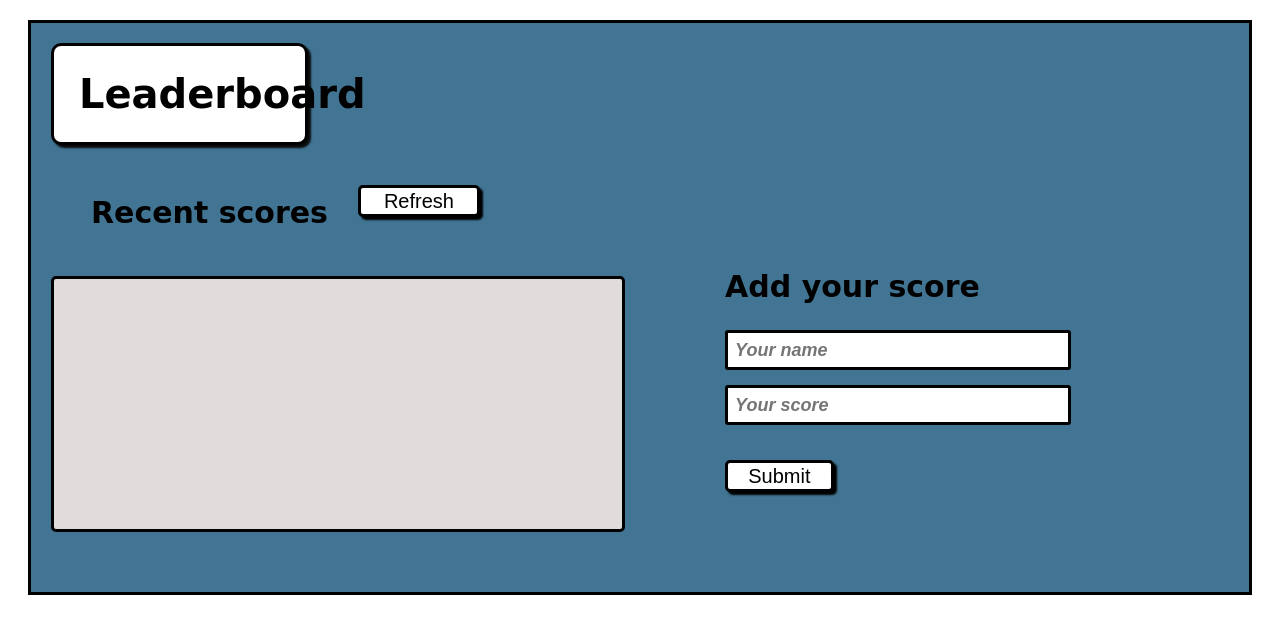
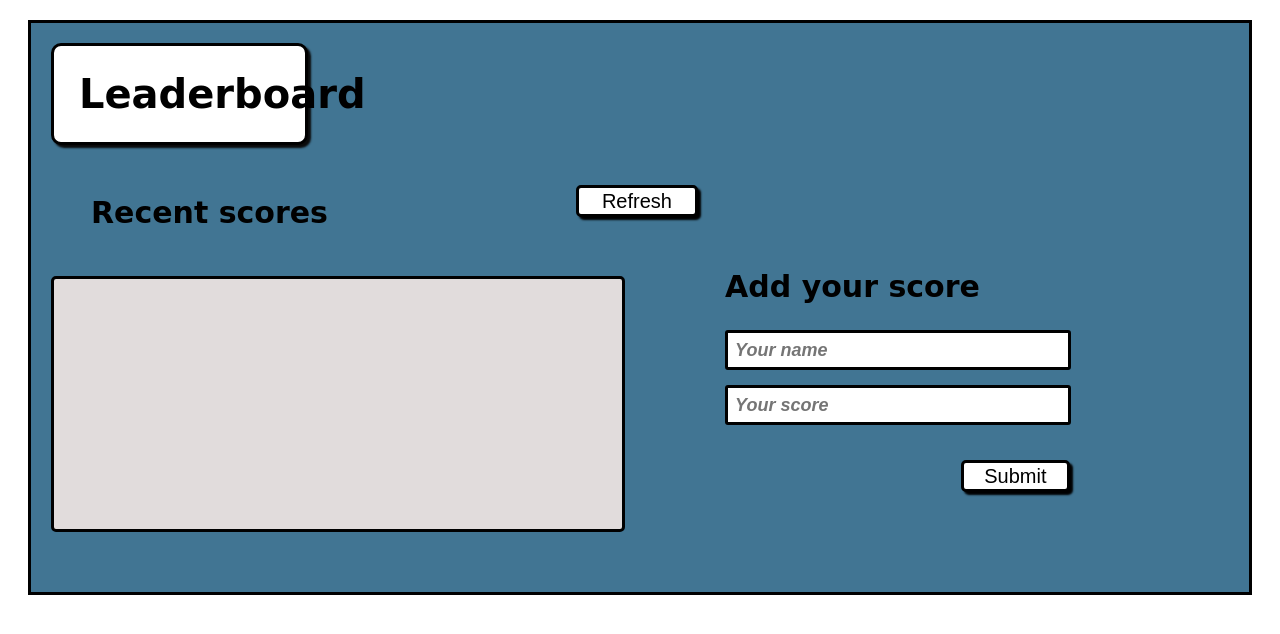
Before and after one commit to AyomipoMajek/Leaderboard, a website built with webpack: page src/index.html in a window 1280 px wide. Built offline with nearby package versions, Linux system fonts and the light colour scheme; no server answers; a web font is replaced by a local one.

Commit message:
project restyled

```diff
--- a/src/style.css
+++ b/src/style.css
@@ -169,6 +169,7 @@ form {
     width: 10%;
     height: 4vh;
     margin-top: 20px;
+    margin-left: 17vw;
   }
 
   .leaderboardscores {
@@ -199,5 +200,6 @@ form {
     height: 4vh;
     margin-top: 20px;
     margin-bottom: 100px;
+    margin-left: 20vw;
   }
 }
```
